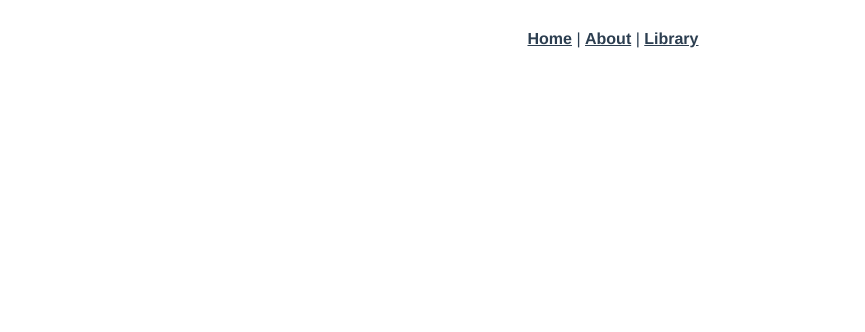
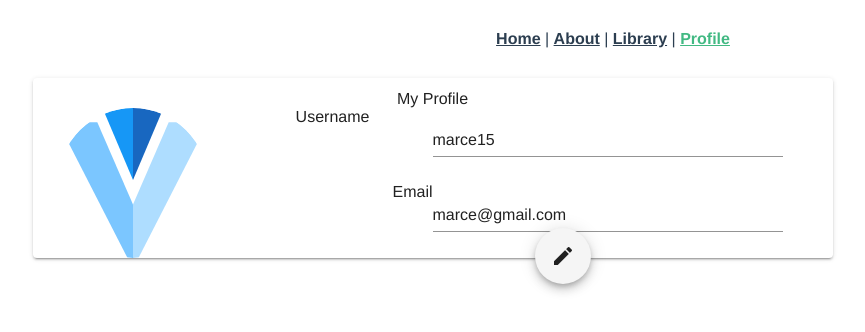
Before and after one commit to daviditco4/rutinapp-website, a Vue app: page /profile in a window 1280 px wide. Shown: the top 332 px of the page, without its empty margins (27-892 px from the left). Built offline with nearby package versions, Linux system fonts and the light colour scheme.

Commit message:
Add profile page UI without styling

```diff
--- a/src/App.vue
+++ b/src/App.vue
@@ -3,7 +3,8 @@
     <div id="nav">
       <router-link to="/">Home</router-link> |
       <router-link to="/about">About</router-link> |
-      <router-link to="/library">Library</router-link>
+      <router-link to="/library">Library</router-link> |
+      <router-link to="/profile">Profile</router-link>
     </div>
     <router-view/>
   </div>
--- a/src/router/index.js
+++ b/src/router/index.js
@@ -22,6 +22,11 @@ const routes = [
     path: '/library',
     name: 'Library',
     component: () => import('../views/Library.vue')
+  },
+  {
+    path: '/profile',
+    name: 'Profile',
+    component: () => import('../views/Profile.vue')
   }
 ]
 
--- /dev/null
+++ b/src/views/Profile.vue
@@ -0,0 +1,87 @@
+<template>
+  <div class="profile">
+    <v-container>
+      <v-card class="pa-6 mx-lg-auto mt-16 rounded-xl" width="800px">
+        <v-row>
+          <v-col>
+            <span class="d-flex justify-center">My Profile</span>
+          </v-col>
+        </v-row>
+        <v-row no-gutters class="pa-3 mt-5">
+          <v-col align="center" justify="center" md="3">
+            <v-avatar size="150">
+              <v-img src="@/assets/logo.svg"></v-img>
+            </v-avatar>
+          </v-col>
+          <v-row no-gutters class="ml-6">
+            <v-col md="4" class="d-flex align-center">
+              <span>Username</span>
+            </v-col>
+            <v-col md="7">
+              <v-text-field value="marce15"></v-text-field>
+            </v-col>
+            <v-row no-gutters>
+              <v-col md="4" class="d-flex align-center" align="right">
+                <span>Email</span>
+              </v-col>
+              <v-col md="7">
+                <v-text-field value="marce@gmail.com"></v-text-field>
+              </v-col>
+            </v-row>
+          </v-row>
+        </v-row>
+        <template v-if="edit">
+          <v-row no-gutters >
+            <v-col>
+              <v-btn color="secondary" elevation="2" rounded @click="changePassword=!changePassword">Change Password</v-btn>
+            </v-col>
+          </v-row>
+          <v-row justify="center">
+            <v-col>
+              <v-btn color="secondary" elevation="2" rounded @click="editProfile">Save</v-btn>
+            </v-col>
+          </v-row>
+        </template>
+      </v-card>
+
+      <div class="text-right" v-if="!edit">
+        <v-btn @click="edit=!edit" elevation="1" fab style="z-index: 2; margin-right: 100px; margin-top: -30px">
+          <v-icon>mdi-pencil</v-icon>
+        </v-btn>
+      </div>
+
+      <v-dialog style="border-radius: 20px;" v-model="changePassword" max-width="500px" max-height="200px">
+        <v-card class="rounded-xl">
+          <v-card-title>Change Password</v-card-title>
+          <v-row no-gutters class="pa-4">
+            <v-col>
+              <v-text-field placeholder="Current password"></v-text-field>
+              <v-text-field placeholder="New password"></v-text-field>
+              <v-text-field placeholder="Confirm new password"></v-text-field>
+            </v-col>
+          </v-row>
+          <v-row no-gutters align="center" justify="space-around" class="pb-4">
+            <v-btn color="secondary" elevation="2" rounded @click="changePassword=!changePassword">Cancel</v-btn>
+            <v-btn color="secondary" elevation="2" rounded @click="editPassword">Save</v-btn>
+          </v-row>
+        </v-card>
+      </v-dialog>
+    </v-container>
+  </div>
+</template>
+
+<script>
+export default {
+  name: "Profile",
+  data () {
+    return {
+      edit: false,
+      changePassword: false
+    }
+  }
+};
+</script>
+
+<style scoped>
+
+</style>
```
